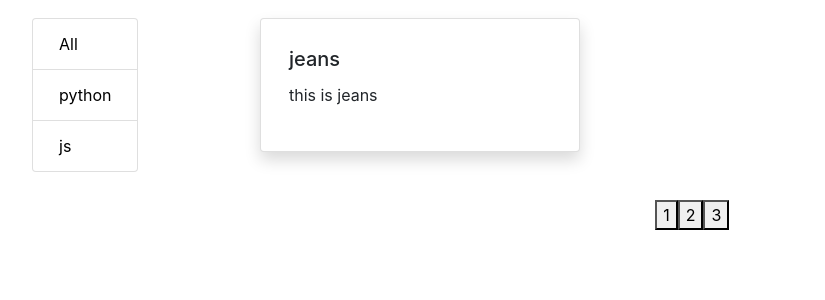
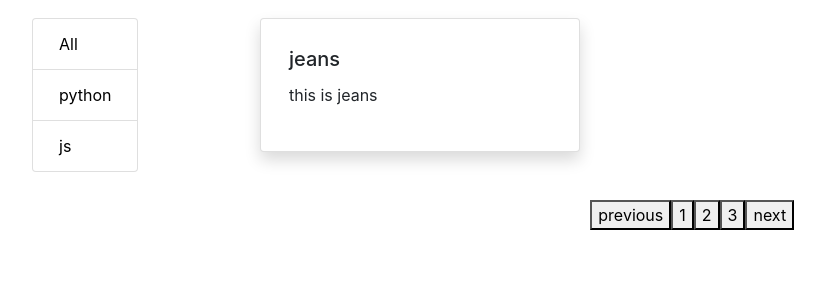
Before and after one commit to Biseshadhikari/ajax_pagination, a Django app: page / in a window 1280 px wide, after a click that opens the changed part. Shown: the part 158-458 px from the top of the page, without its empty margins (49-874 px from the left). Run offline with Django 3.2, Linux system fonts and the light colour scheme; data comes from the database, SQL or seed files in the repository; some libraries are stand-ins or nearby versions.

Commit message:
next and previous

```diff
--- a/core/templates/core/index.html
+++ b/core/templates/core/index.html
@@ -40,14 +40,13 @@
                 <nav aria-label="Page navigation example">
                     {%if page_obj%}
                     <ul class="pagination">
-                    {% if page_obj.has_previous %}
-                      <li class="page-item"><a class="page-link" href="?page={{ page_obj.previous_page_number }}">Previous</a></li>
-
-                    {%endif%}
+                    <li class="page-item" ><button onclick="previous()" id = "p">previous</button></li>
                     {% for i in page_obj.paginator.page_range %}
-                      <li class="page-item"><button onclick="pagination({{i}})">{{i}}</button></li>
+                      <li class="page-item all"><button onclick="pagination({{i}})">{{i}}</button></li>
 
                     {% endfor %}
+                    <li class="page-item" ><button onclick="next()" id = "n">next</button></li>
+
                     <!-- {% if page_obj.has_next %}
                       <li class="page-item"><a class="page-link" href="?page={{ page_obj.next_page_number }}">Next</a></li>
                       {% endif %} -->
@@ -63,12 +62,17 @@
 <script>
     var category = 0
     var pagenumber = 1
+    all = document.getElementsByClassName('all')
+    length = all.length
+    p = document.getElementById('p')
+    n = document.getElementById('n')
+
     function filter(categoryid){
         // category = document.getElementById(`btn-${categoryid}`)
         category = categoryid
         pagenumber = 1
-        console.log(category)
-        console.log(pagenumber)
+        // console.log(category)
+        // console.log(pagenumber)
 
 
 
@@ -105,9 +109,10 @@
 
     function pagination(page){
 
+
         pagenumber = page
-        console.log(category)
-        console.log(pagenumber)
+        // console.log(category)
+        // console.log(pagenumber)
         $.ajax({
             type: 'GET',
             url:`/${category}/${pagenumber}`,
@@ -124,6 +129,76 @@
             )
 
     }
+    function previous(){
+
+
+
+
+        if (pagenumber !=1){
+            pagenumber = pagenumber-1
+
+        }
+        else{
+            pagenumber = 1
+
+
+        }
+
+        // console.log(pagenumber)
+        $.ajax({
+            type: 'GET',
+            url:`/${category}/${pagenumber}`,
+            data:{"page":1} ,
+            success: function (response) {
+                $("#tbody").html(response.data)
+
+
+            },
+            error: function (response) {
+
+            }
+        }
+            )
+
+    }
+    function next(){
+
+
+
+
+        if (pagenumber !=length){
+            pagenumber = pagenumber+1
+
+        }
+        else{
+            pagenumber = length
+
+
+        }
+
+        // console.log(pagenumber)
+        $.ajax({
+            type: 'GET',
+            url:`/${category}/${pagenumber}`,
+            data:{"page":1} ,
+            success: function (response) {
+                $("#tbody").html(response.data)
+
+
+            },
+            error: function (response) {
+
+            }
+        }
+            )
+
+    }
+    if (pagenumber ==1){
+        p.style.display = "none"
+    }
+    if (pagenumber ==length){
+        n.style.display = "none"
+    }
 
 </script>
 {%endblock content%}
--- a/core/templates/core/jsindex.html
+++ b/core/templates/core/jsindex.html
@@ -1,3 +1,4 @@
+
   {%for item in page_obj%}
   <div class="card shadow p-2 mb-4 bg-white rounded mx-2" style="width: 20rem; ">
 
@@ -7,14 +8,21 @@
       </div>
   </div>
   {%endfor%}
+
+
+</div>
 <div class="row bg-red justify-content-center mt-5">
   <nav aria-label="Page navigation example">
       {%if page_obj%}
       <ul class="pagination">
+        <li class="page-item"><button onclick="previous()" id = "p">previous</button></li>
+
       {% for i in page_obj.paginator.page_range %}
         <li class="page-item"><button onclick="pagination({{i}})">{{i}}</button></li>
 
       {% endfor %}
+      <li class="page-item" ><button onclick="next()" id = "n">next</button></li>
+
       <!-- {% if page_obj.has_next %}
         <li class="page-item"><a class="page-link" href="?page={{ page_obj.next_page_number }}">Next</a></li>
         {% endif %} -->
@@ -23,3 +31,4 @@
       {%endif%}
     </nav>
 </div>
+</div>
--- a/core/views.py
+++ b/core/views.py
@@ -38,5 +38,5 @@ def index_filter(request,pk,page):
         page1 =1
         paginator = Paginator(items, 1)
         page_obj = paginator.page(page1)
-    t = render_to_string('core/jsindex.html',{'page_obj':page_obj})
+    t = render_to_string('core/jsindex.html',{'page_obj':page_obj,'categories':categories})
     return JsonResponse({'data':t})
```
Lines whose indentation alone changed are shown as unchanged.
